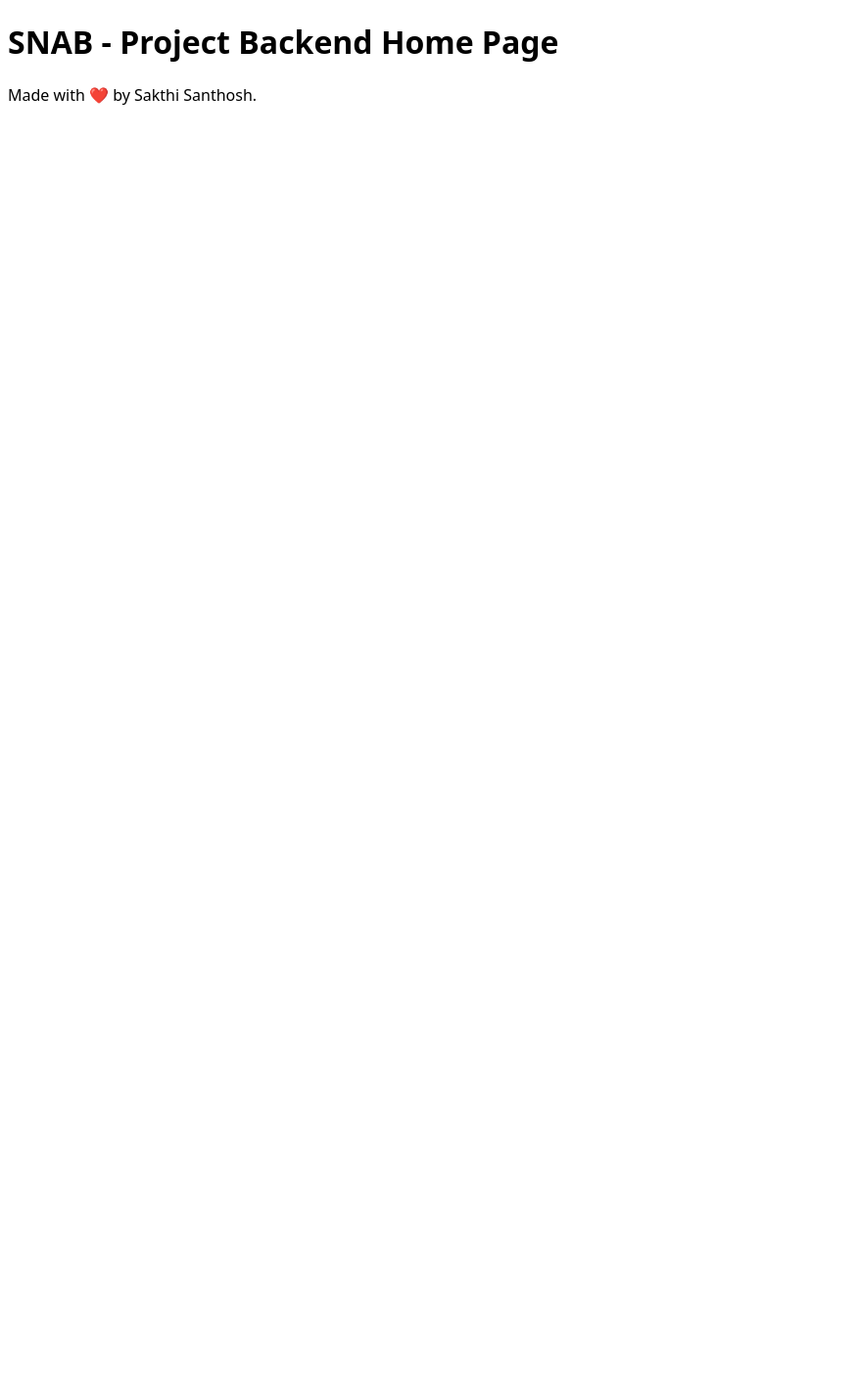
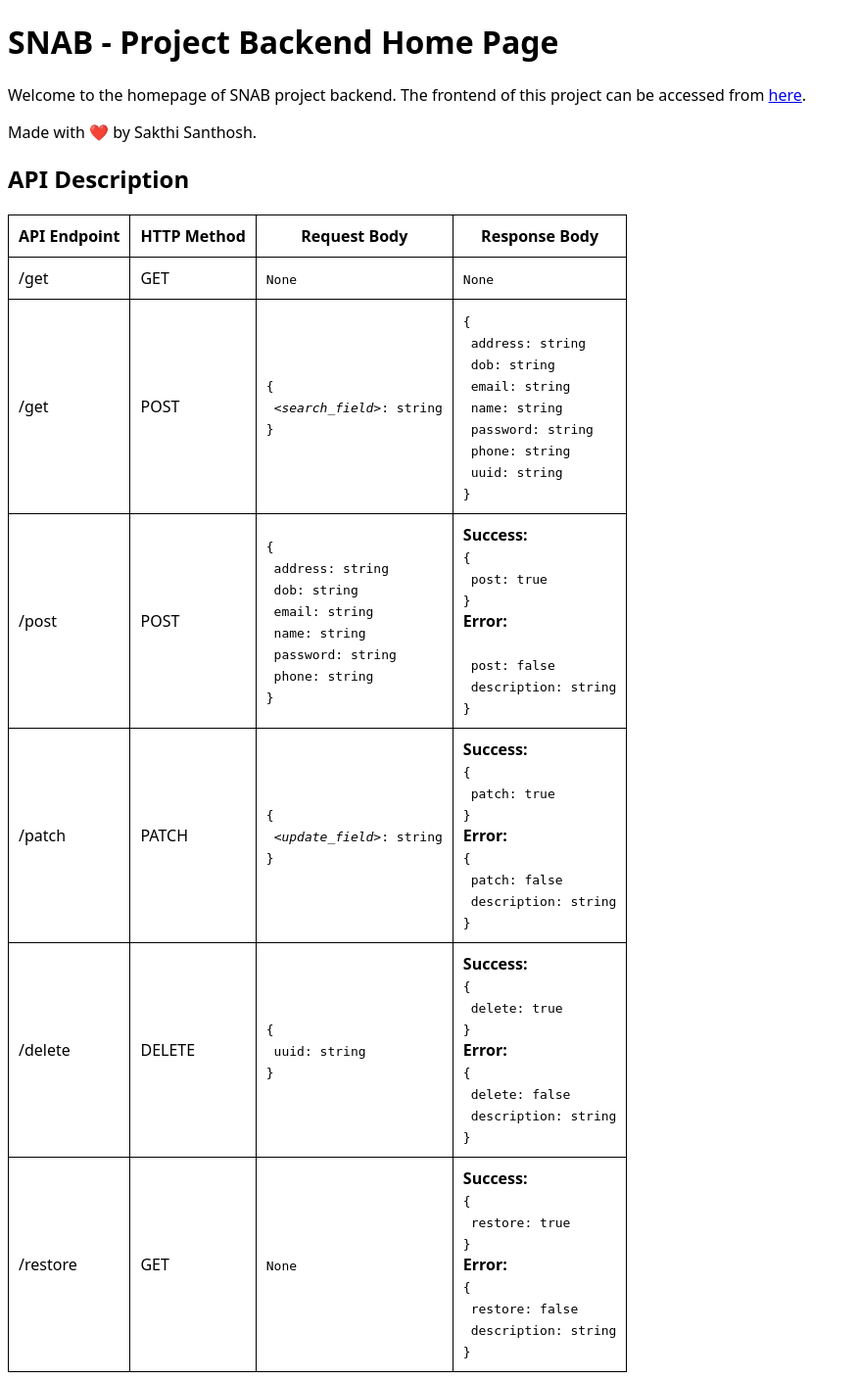
Before and after one commit to sakthisanthosh010303/iamneo-backend, a Flask app: page / in a window 1280 px wide. Shown: the whole page at 98% size, without its empty margins (0-877 px from the left). Before the commit the page ends 107 px from the top, so only its background shows below. Run offline with Flask 2, Linux system fonts and the light colour scheme.

Commit message:
- add API description to ./templates/index.html
- remove reference to CSS file from ./templates/index.html and ./templates/error.html

- remove ./static/index.css

```diff
--- a/static/index.css
+++ /dev/null
@@ -1,3 +0,0 @@
-body {
-  font-family: system-ui;
-}
--- a/templates/error.html
+++ b/templates/error.html
@@ -4,8 +4,12 @@
     <title>SNAB - Error-{{data.code}}</title>
     <meta name="viewport" content="width=device-width, initial-scale=1.0">
     <link rel="icon" type="image/x-icon" href="{{ url_for('static', filename='favicon.ico') }}">
-    <link rel="stylesheet" href="{{ url_for('static', filename='index.css') }}">
   </head>
+  <style>
+    body {
+      font-family: system-ui;
+    }
+  </style>
   <body>
     <h1>SNAB - Error-{{data.code}}: {{data.name}}</h1>
     <p>Oops! An error has occured. {{data.description}}</p>
--- a/templates/index.html
+++ b/templates/index.html
@@ -4,9 +4,118 @@
     <title>SNAB - Home Page</title>
     <meta name="viewport" content="width=device-width, initial-scale=1.0">
     <link rel="icon" type="image/x-icon" href="{{ url_for('static', filename='favicon.ico') }}">
-    <link rel="stylesheet" href="{{ url_for('static', filename='index.css') }}">
   </head>
+  <style>
+    body {
+      font-family: system-ui;
+    }
+    table, th, td {
+      padding: 10px;
+      border: 1px solid black;
+      border-collapse: collapse;
+    }
+  </style>
   <body>
     <h1>SNAB - Project Backend Home Page</h1>
+    <p>
+      Welcome to the homepage of SNAB project backend. The frontend of this
+      project can be accessed from
+      <a href="https://whimsical-gumdrop-d12239.netlify.app/">here</a>.
+    </p>
     <p>Made with ❤️ by Sakthi Santhosh.</p>
+    <h2>API Description</h2>
+    <table>
+      <tr>
+        <th>API Endpoint</th>
+        <th>HTTP Method</th>
+        <th>Request Body</th>
+        <th>Response Body</th>
+      </tr>
+      <tr>
+        <td>/get</td>
+        <td>GET</td>
+        <td><code>None</code></td>
+        <td><code>None</code></td>
+      </tr>
+      <tr>
+        <td>/get</td>
+        <td>POST</td>
+        <td><code>{<br>&nbsp<i>&ltsearch_field&gt</i>: string<br>}</code></td>
+        <td>
+          <code>
+            {<br>&nbspaddress: string<br>
+            &nbspdob: string<br>
+            &nbspemail: string<br>
+            &nbspname: string<br>
+            &nbsppassword: string<br>
+            &nbspphone: string<br>
+            &nbspuuid: string<br>}
+          </code>
+        </td>
+      </tr>
+      <tr>
+        <td>/post</td>
+        <td>POST</td>
+        <td>
+          <code>
+            {<br>&nbspaddress: string<br>
+            &nbspdob: string<br>
+            &nbspemail: string<br>
+            &nbspname: string<br>
+            &nbsppassword: string<br>
+            &nbspphone: string<br>}
+          </code>
+        </td>
+        <td>
+          <b>Success:</b><br>
+          <code>{<br>&nbsppost: true<br>}<br></code>
+          <b>Error:</b><br>
+          <code><br>&nbsppost: false<br>&nbspdescription: string<br>}</code>
+        </td>
+      </tr>
+      <tr>
+        <td>/patch</td>
+        <td>PATCH</td>
+        <td><code>{<br>&nbsp<i>&ltupdate_field&gt</i>: string<br>}</code></td>
+        <td>
+          <b>Success:</b><br>
+          <code>{<br>&nbsppatch: true<br>}<br></code>
+          <b>Error:</b><br>
+          <code>
+            {<br>&nbsppatch: false<br>
+            &nbspdescription: string<br>}
+          </code>
+        </td>
+      </tr>
+      <tr>
+        <td>/delete</td>
+        <td>DELETE</td>
+        <td><code>{<br>&nbspuuid: string<br>}</code></td>
+        <td>
+          <b>Success:</b><br>
+          <code>{<br>&nbspdelete: true<br>}<br></code>
+          <b>Error:</b><br>
+          <code>
+            {<br>
+            &nbspdelete: false<br>
+            &nbspdescription: string<br>}
+          </code>
+        </td>
+      </tr>
+      <tr>
+        <td>/restore</td>
+        <td>GET</td>
+        <td><code>None</code></td>
+        <td>
+          <b>Success:</b><br>
+          <code>{<br>&nbsprestore: true<br>}<br></code>
+          <b>Error:</b><br>
+          <code>
+            {<br>
+            &nbsprestore: false<br>
+            &nbspdescription: string<br>}
+          </code>
+        </td>
+      </tr>
+    <table>
 </html>
```
